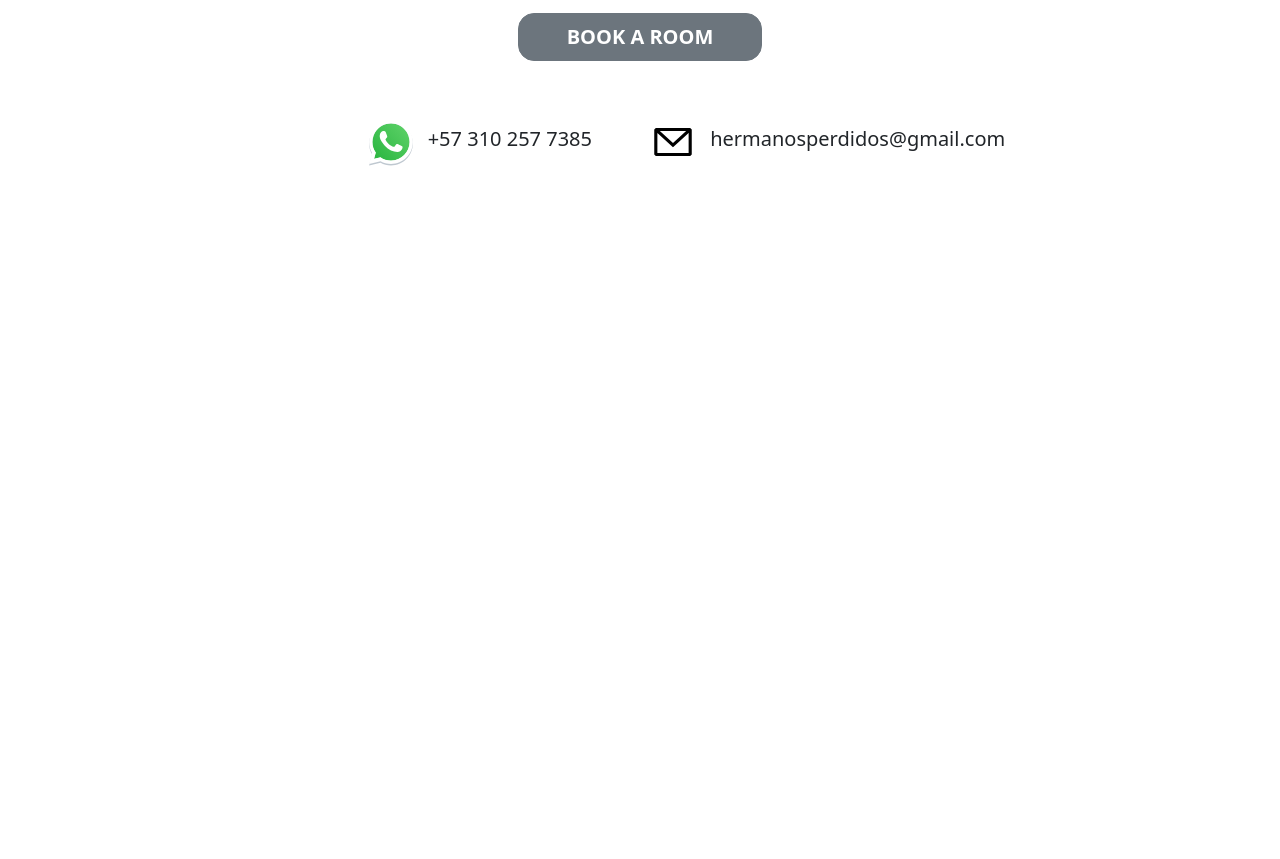
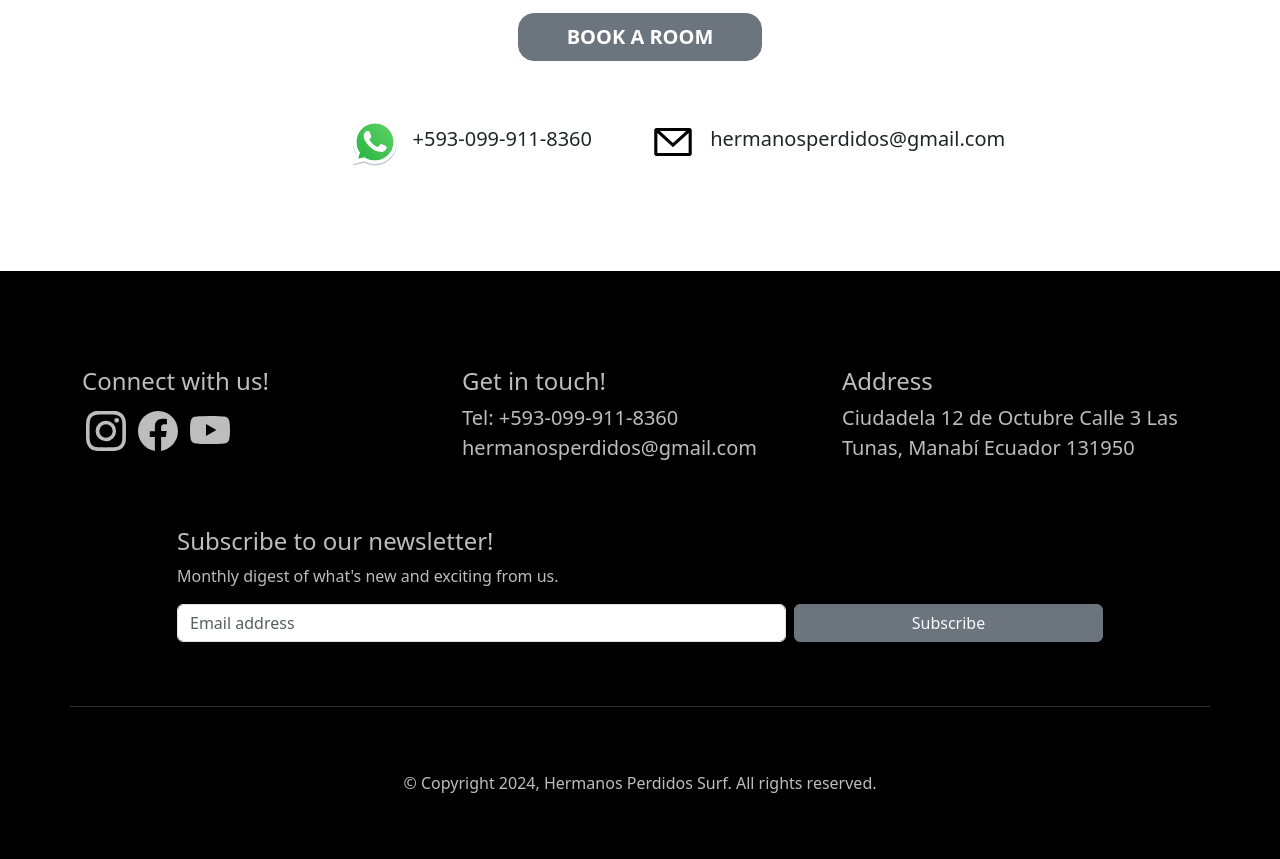
Before and after one commit to ChemaRapariz/surf-hostel-website, a plain HTML site: page index.html in a window 1280 px wide. Shown: the part 6220-7079 px from the top of the page. Before the commit the page ends 6491 px from the top, so only its background shows below. Drawn offline with nearby package versions, Linux system fonts and the light colour scheme.

Commit message:
Add footer basic draft

```diff
--- a/assets/css/styles.css
+++ b/assets/css/styles.css
@@ -82,3 +82,18 @@
     padding-top: 4rem;
     padding-bottom: 4rem;
 }
+
+/* ---- Footer ---- */
+
+footer {
+    background-color: rgb(0, 0, 0);
+    color: #bdbdbd;
+}
+.footer-logo{
+    width: 40px;
+    transition: 0.3s;
+}
+
+.footer-logo:hover{
+    color: white;
+}
--- a/index.html
+++ b/index.html
@@ -267,7 +267,8 @@
                         </div>
                     </div>
                 </div>
-                <div class="col-12 col-md-3 rounded-4 border p-5 bg-white d-flex flex-column justify-content-between mx-4">
+                <div
+                    class="col-12 col-md-3 rounded-4 border p-5 bg-white d-flex flex-column justify-content-between mx-4">
                     <p class="lead fs-5">Lorem ipsum dolor sit amet consectetur adipisicing elit. Optio debitis
                         ducimus
                         iste pariatur beatae laudantium maxime perspiciatis vero eveniet sunt? Eligendi, sit sint
@@ -418,7 +419,7 @@
             <div class="text-center">
                 <h4 class="text-center lead fs-1 fw-bold">Book your room right now.</h4>
                 <p class="fs-4 py-1">The best way to get a hold of us is directly through WhatsApp</p>
-                <button class="btn btn-secondary btn-lg brand-button rounded-4 text-white mt-3 px-5 fw-semibold">BOOK
+                <button class="btn btn-secondary btn-lg rounded-4 text-white mt-3 px-5 fw-semibold">BOOK
                     A ROOM</button>
             </div>
             <div class="row my-5 justify-content-center">
@@ -449,7 +450,8 @@
                             </defs>
                         </g>
                     </svg>
-                    <h5 class="d-inline">+57 310 257 7385</h5>
+                    <h5 class="d-inline">+593-099-911-8360
+                    </h5>
                 </div>
                 <div class="col-12 col-md-6 px-0">
                     <svg viewBox="0 0 24 24" class="m-2" width="50" height="50" fill="none"
@@ -468,6 +470,65 @@
         </section>
     </main>
 
+    <footer class="container-fluid py-5">
+        <div class="container pt-5">
+            <div class="row gy-5">
+                <div class="col-12 col-sm-6 col-lg-3">
+                    <h5 class="fs-4 mb-3">Connect with us!</h5>
+                    <svg xmlns="http://www.w3.org/2000/svg" fill="currentColor" class="mx-1 bi bi-instagram footer-logo"
+                        viewBox="0 0 16 16">
+                        <path
+                            d="M8 0C5.829 0 5.556.01 4.703.048 3.85.088 3.269.222 2.76.42a3.9 3.9 0 0 0-1.417.923A3.9 3.9 0 0 0 .42 2.76C.222 3.268.087 3.85.048 4.7.01 5.555 0 5.827 0 8.001c0 2.172.01 2.444.048 3.297.04.852.174 1.433.372 1.942.205.526.478.972.923 1.417.444.445.89.719 1.416.923.51.198 1.09.333 1.942.372C5.555 15.99 5.827 16 8 16s2.444-.01 3.298-.048c.851-.04 1.434-.174 1.943-.372a3.9 3.9 0 0 0 1.416-.923c.445-.445.718-.891.923-1.417.197-.509.332-1.09.372-1.942C15.99 10.445 16 10.173 16 8s-.01-2.445-.048-3.299c-.04-.851-.175-1.433-.372-1.941a3.9 3.9 0 0 0-.923-1.417A3.9 3.9 0 0 0 13.24.42c-.51-.198-1.092-.333-1.943-.372C10.443.01 10.172 0 7.998 0zm-.717 1.442h.718c2.136 0 2.389.007 3.232.046.78.035 1.204.166 1.486.275.373.145.64.319.92.599s.453.546.598.92c.11.281.24.705.275 1.485.039.843.047 1.096.047 3.231s-.008 2.389-.047 3.232c-.035.78-.166 1.203-.275 1.485a2.5 2.5 0 0 1-.599.919c-.28.28-.546.453-.92.598-.28.11-.704.24-1.485.276-.843.038-1.096.047-3.232.047s-2.39-.009-3.233-.047c-.78-.036-1.203-.166-1.485-.276a2.5 2.5 0 0 1-.92-.598 2.5 2.5 0 0 1-.6-.92c-.109-.281-.24-.705-.275-1.485-.038-.843-.046-1.096-.046-3.233s.008-2.388.046-3.231c.036-.78.166-1.204.276-1.486.145-.373.319-.64.599-.92s.546-.453.92-.598c.282-.11.705-.24 1.485-.276.738-.034 1.024-.044 2.515-.045zm4.988 1.328a.96.96 0 1 0 0 1.92.96.96 0 0 0 0-1.92m-4.27 1.122a4.109 4.109 0 1 0 0 8.217 4.109 4.109 0 0 0 0-8.217m0 1.441a2.667 2.667 0 1 1 0 5.334 2.667 2.667 0 0 1 0-5.334">
+                        </path>
+                    </svg>
+                    <svg xmlns="http://www.w3.org/2000/svg" fill="currentColor" class="mx-1 bi bi-facebook footer-logo"
+                        viewBox="0 0 16 16">
+                        <path
+                            d="M16 8.049c0-4.446-3.582-8.05-8-8.05C3.58 0-.002 3.603-.002 8.05c0 4.017 2.926 7.347 6.75 7.951v-5.625h-2.03V8.05H6.75V6.275c0-2.017 1.195-3.131 3.022-3.131.876 0 1.791.157 1.791.157v1.98h-1.009c-.993 0-1.303.621-1.303 1.258v1.51h2.218l-.354 2.326H9.25V16c3.824-.604 6.75-3.934 6.75-7.951">
+                        </path>
+                    </svg>
+                    <svg xmlns="http://www.w3.org/2000/svg" fill="currentColor" class="mx-1 bi bi-youtube footer-logo"
+                        viewBox="0 0 16 16">
+                        <path
+                            d="M8.051 1.999h.089c.822.003 4.987.033 6.11.335a2.01 2.01 0 0 1 1.415 1.42c.101.38.172.883.22 1.402l.01.104.022.26.008.104c.065.914.073 1.77.074 1.957v.075c-.001.194-.01 1.108-.082 2.06l-.008.105-.009.104c-.05.572-.124 1.14-.235 1.558a2.01 2.01 0 0 1-1.415 1.42c-1.16.312-5.569.334-6.18.335h-.142c-.309 0-1.587-.006-2.927-.052l-.17-.006-.087-.004-.171-.007-.171-.007c-1.11-.049-2.167-.128-2.654-.26a2.01 2.01 0 0 1-1.415-1.419c-.111-.417-.185-.986-.235-1.558L.09 9.82l-.008-.104A31 31 0 0 1 0 7.68v-.123c.002-.215.01-.958.064-1.778l.007-.103.003-.052.008-.104.022-.26.01-.104c.048-.519.119-1.023.22-1.402a2.01 2.01 0 0 1 1.415-1.42c.487-.13 1.544-.21 2.654-.26l.17-.007.172-.006.086-.003.171-.007A100 100 0 0 1 7.858 2zM6.4 5.209v4.818l4.157-2.408z">
+                        </path>
+                    </svg>
+                </div>
+                <div class="col-12 col-sm-6 col-lg-4 offset-lg-1">
+                    <h6 class="fs-4">Get in touch!</h6>
+                    <p class="fs-5">Tel: +593-099-911-8360
+                        <br>
+                        hermanosperdidos@gmail.com
+                    </p>
+                </div>
+                <div class="col-12 col-sm-12 col-lg-4">
+                    <h6 class="fs-4">Address</h6>
+                    <p class="fs-5">Ciudadela 12 de Octubre
+                        Calle 3
+                        Las Tunas, Manabí
+                        Ecuador 131950
+                    </p>
+                </div>
+                <div class="col-md-10 offset-md-1 mb-3">
+                    <form>
+                        <h5 class="fs-4">Subscribe to our newsletter!</h5>
+                        <p>Monthly digest of what's new and exciting from us.</p>
+                        <div class="d-flex flex-column flex-sm-row w-100 gap-2">
+                            <label for="newsletter1" class="visually-hidden">Email address</label>
+                            <input id="newsletter1" type="text" class="form-control" placeholder="Email address">
+                            <button class="btn btn-secondary w-50 text-light" type="button">Subscribe</button>
+                        </div>
+                    </form>
+                </div>
+                <hr>
+                <div class="col-12">
+                    <p class="fs-6 text-center"> © Copyright 2024, Hermanos Perdidos Surf. All rights reserved.
+                    </p>
+                </div>
+            </div>
+        </div>
+    </footer>
+
     <!-- Bootstrap JS (Popper included) -->
     <script src="https://cdn.jsdelivr.net/npm/bootstrap@5.3.3/dist/js/bootstrap.bundle.min.js"
         integrity="sha384-YvpcrYf0tY3lHB60NNkmXc5s9fDVZLESaAA55NDzOxhy9GkcIdslK1eN7N6jIeHz"
```
